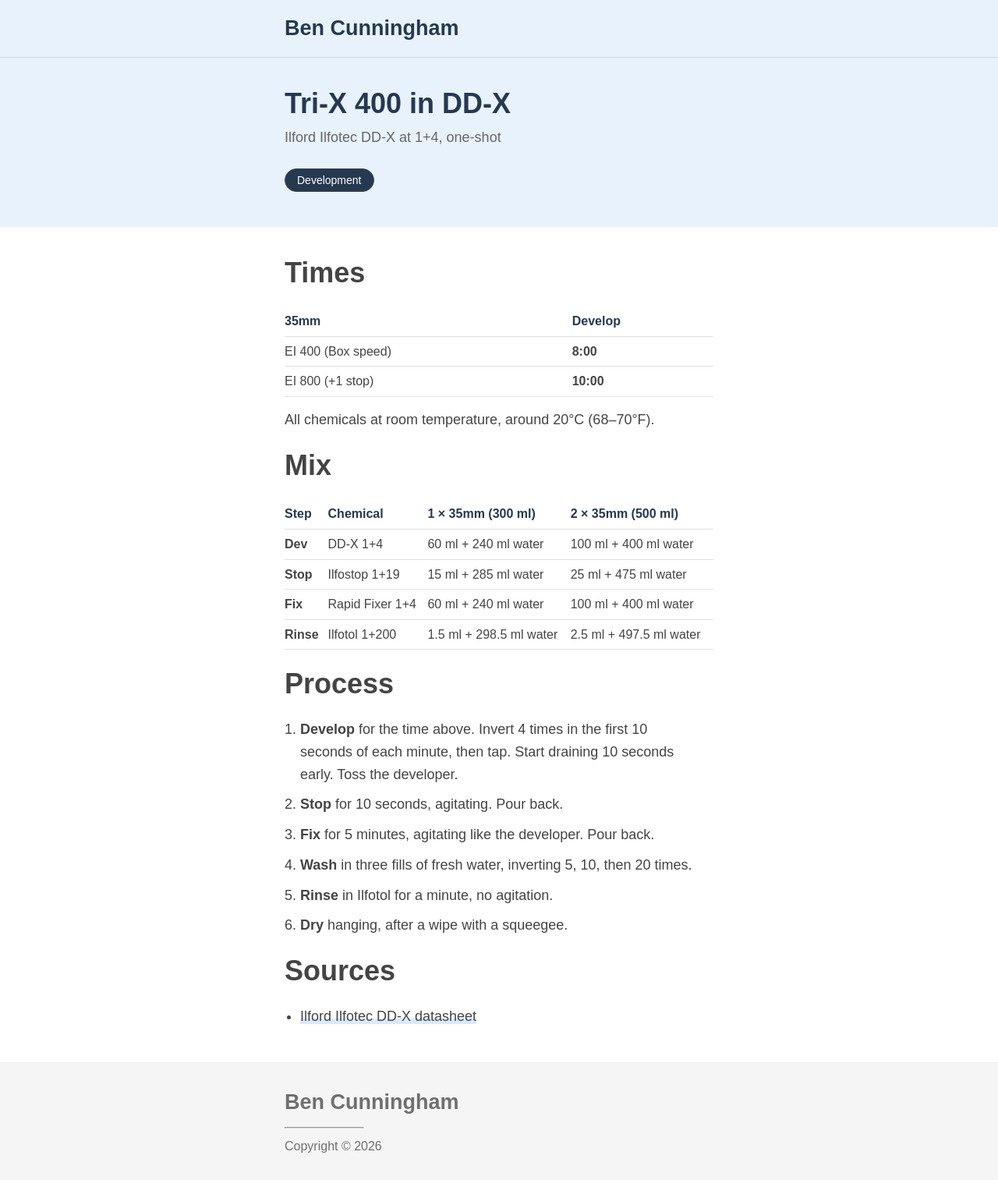
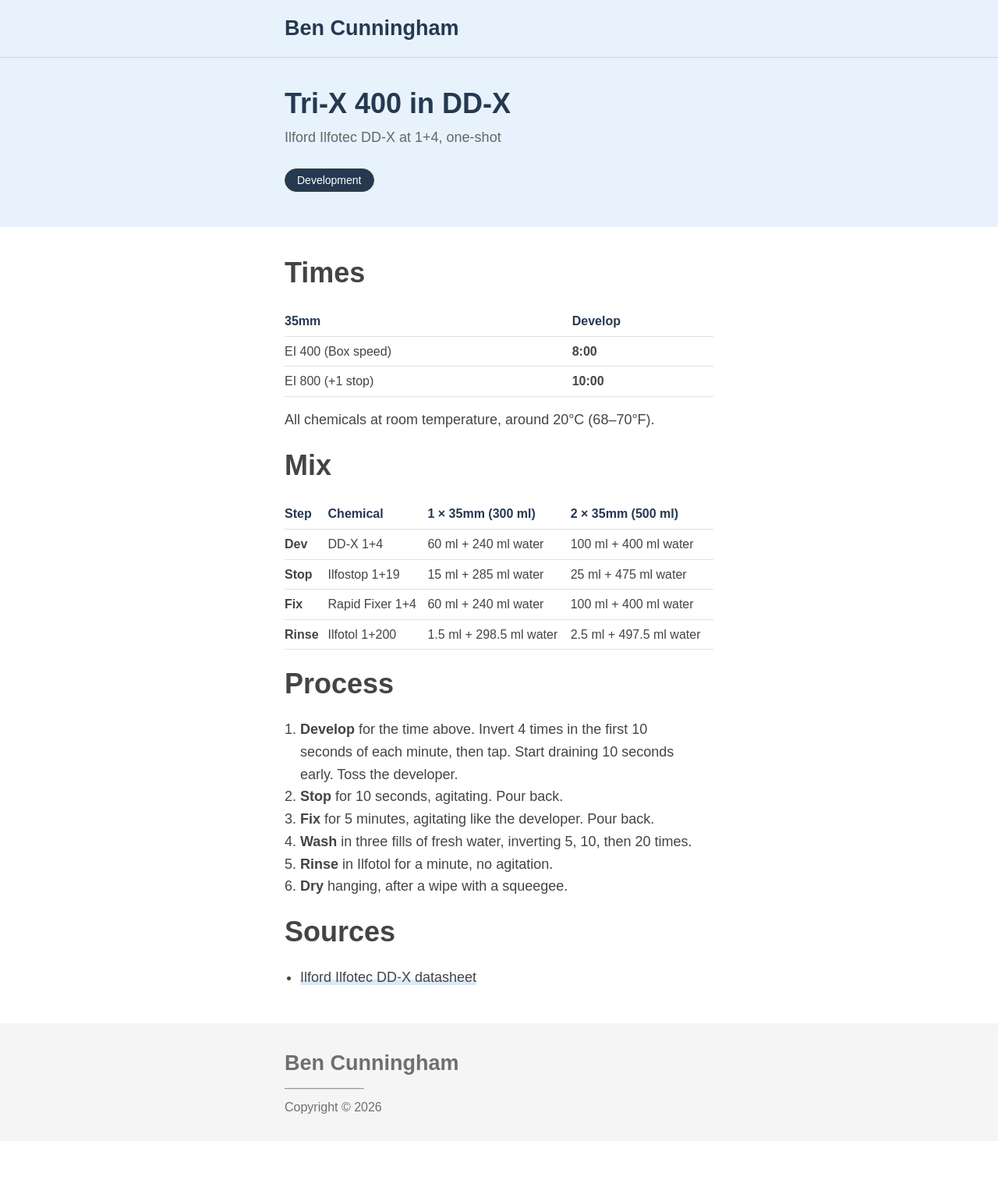
Before and after one commit to benjcunningham/benjcunningham.github.io, a Jekyll site: the page built from _development/tri-x-400-dd-x.md, in a window 1280 px wide. Shown: the whole page at 78% size. Built offline with Jekyll 4.4.1, drawn with Linux system fonts in a browser that asks for light colours; some web fonts are replaced; after the commit the page ends 1463 px from its top, so only the background shows below that.

Commit message:
Drop step spacing rule flagged by Stylelint
Co-Authored-By: Claude Opus 5.5 <noreply@anthropic.com>

```diff
--- a/_sass/_layout.scss
+++ b/_sass/_layout.scss
@@ -147,12 +147,4 @@
 
 .steps {
   margin: 15px 20px;
-
-  > li {
-    margin-bottom: 10px;
-  }
-
-  ul {
-    margin: 5px 20px;
-  }
 }
```
